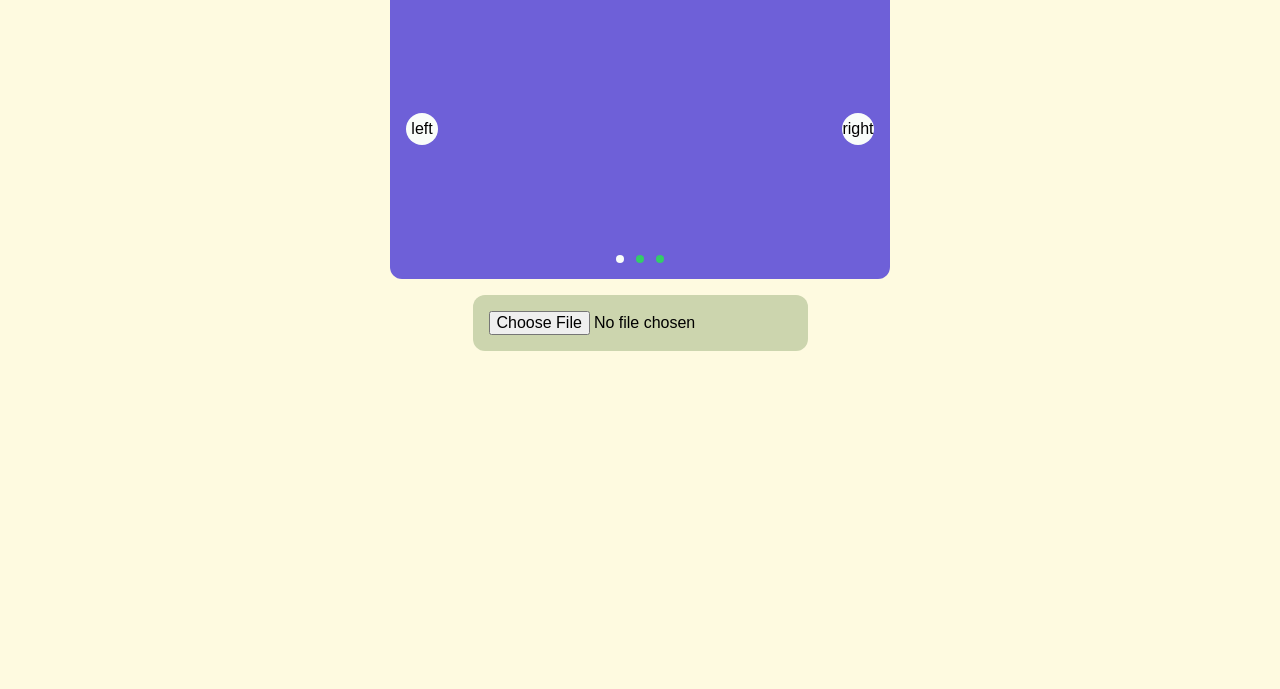
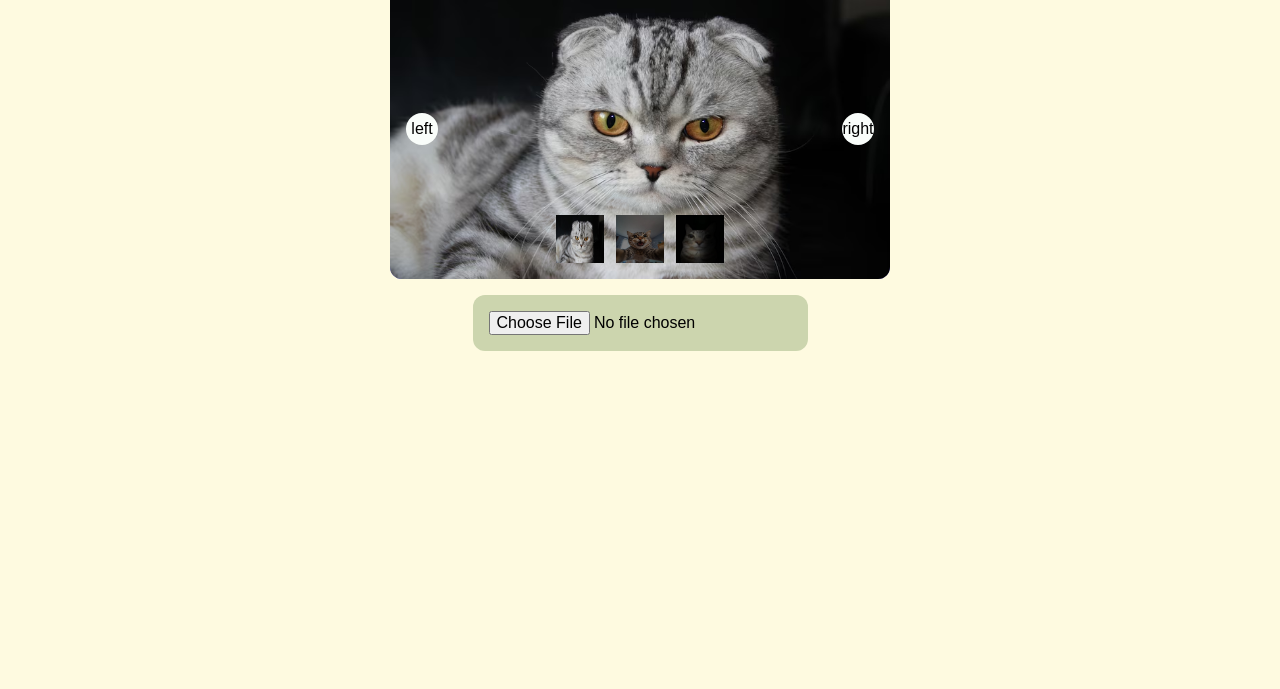
Before and after one commit to Ev-geek-niy/Animal-Site, a website built with Vite: page index.html in a window 1280 px wide. Shown: the part 175-864 px from the top of the page. Built offline with nearby package versions, Linux system fonts and the light colour scheme.

Commit message:
Законченный компонент слайдера
- Убран счет из точек под фотографиями
- Добавлена мини-карусель из всех фотографий в слайдере, активная миниатюра подсвечивается, возможно кликнуть на любую, чтобы вывести ее как активный в слайдере
- Рефакторинг кода слайдера
- Добавлена папка static для хранения картинок и возможно еще чего-то в будущем
- Добавлена возможность добавлять свои файлы в слайдер

```diff
--- a/css/slider.css
+++ b/css/slider.css
@@ -65,9 +65,27 @@
     background: #33cc68;
 }
 
+.slider-counter > .thumbnail {
+    width: 3rem;
+    height: 3rem;
+    border-radius: 12px;
+    filter: brightness(0.5);
+}
+
+.active {
+    filter: none !important;
+}
+
+.thumbnail-img {
+    width: 100%;
+    height: 100%;
+    background-color: rgba(0, 0, 0, 0.5);
+}
+
 .slider-counter > .dot.active {
     background: #f9fdfa;
 }
+
 
 .slider-add-image-btn {
     width: fit-content;
--- a/index.html
+++ b/index.html
@@ -25,15 +25,15 @@
             <div class="slider">
                 <div class="slider-carousel">
                     <div class="slide active">
-                        <img src=""
+                        <img src="./static/images/cat-test.avif"
                              alt="Кот 1"/>
                     </div>
                     <div class="slide">
-                        <img src=""
+                        <img src="./static/images/cat-test2.avif"
                              alt="Кот 2">
                     </div>
                     <div class="slide">
-                        <img src=""
+                        <img src="./static/images/cat-test3.jpg"
                              alt="Кошка 1">
                     </div>
                 </div>
--- a/js/slider.js
+++ b/js/slider.js
@@ -8,21 +8,29 @@ sliderFileInput.onchange = (e) => addImage(e.target.files[0]);
 const sliderCarousel = document.querySelector('.slider-carousel');
 let slides = null;
 let sliderCounter = null;
-let dots = null;
+let thumbnails = null;
 
 document.addEventListener('DOMContentLoaded', () => setupSlider())
 
-function setupSlider() {
+function setupSlider(startSlideIndex = 0) {
   slides = [...document.querySelectorAll(".slide")];
   sliderCounter = document.querySelector(".slider-counter");
 
+  setupSelector(slides.findIndex(slide => slide.classList.contains('active')))
+}
+
+function setupSelector(startThumbnailIndex = 0) {
   sliderCounter.innerHTML = "";
-  slides.forEach(slide => {
-    createSliderDot(sliderCounter)
+  slides.forEach((slide, index) => {
+    createThumbnail(sliderCounter, slide.firstElementChild, index)
   })
 
-  dots = document.querySelectorAll(".dot");
-  dots[0].classList.add("active");
+  thumbnails = document.querySelectorAll(".thumbnail");
+  thumbnails.forEach(thumbnail =>
+      thumbnail.addEventListener("click", () => handleThumbnailClick(thumbnail.dataset.index))
+  )
+
+  thumbnails[startThumbnailIndex].classList.add("active");
 }
 
 function prevSlide() {
@@ -35,10 +43,10 @@ function prevSlide() {
   const prevSlide = slides[prevSlideIndex];
 
   prevSlide.classList.add("active");
-  dots[prevSlideIndex].classList.add("active");
+  thumbnails[prevSlideIndex].classList.add("active");
 
   currentSlide.classList.remove("active");
-  dots[currentSlideIndex].classList.remove("active");
+  thumbnails[currentSlideIndex].classList.remove("active");
 }
 
 function nextSlide() {
@@ -51,14 +59,17 @@ function nextSlide() {
   const nextSlide = slides[nextSlideIndex];
 
   nextSlide.classList.add("active");
-  dots[nextSlideIndex].classList.add("active");
+  thumbnails[nextSlideIndex].classList.add("active");
 
   currentSlide.classList.remove("active");
-  dots[currentSlideIndex].classList.remove("active");
+  thumbnails[currentSlideIndex].classList.remove("active");
 }
 
-function createSliderDot(counterDiv) {
-  counterDiv.insertAdjacentHTML("beforeend", `<div class="dot"></div>`);
+function createThumbnail(counterDiv, imageElement, index = 0) {
+  counterDiv.insertAdjacentHTML("beforeend", `
+    <div class="thumbnail" data-index="${index}">
+        <img class="thumbnail-img" src="${imageElement.src}"/>
+    </div>`);
 }
 
 function autoplay() {
@@ -75,3 +86,11 @@ function addImage(file) {
     </div>`);
   setupSlider()
 }
+
+function handleThumbnailClick(index = 0) {
+  thumbnails.forEach(thumbnail => thumbnail.classList.remove('active'));
+  thumbnails[index].classList.add('active');
+
+  slides.forEach(slide => slide.classList.remove('active'));
+  slides[index].classList.add('active');
+}
```
Also changed, not shown: static/images/cat-test.avif (added), static/images/cat-test2.avif (added), static/images/cat-test3.jpg (added), 1 other file.
